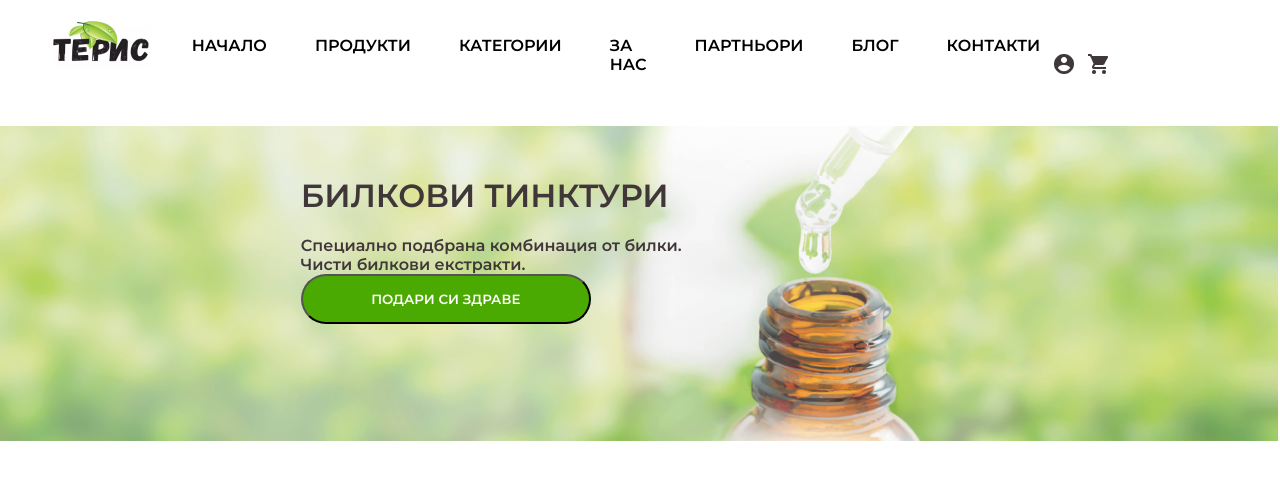
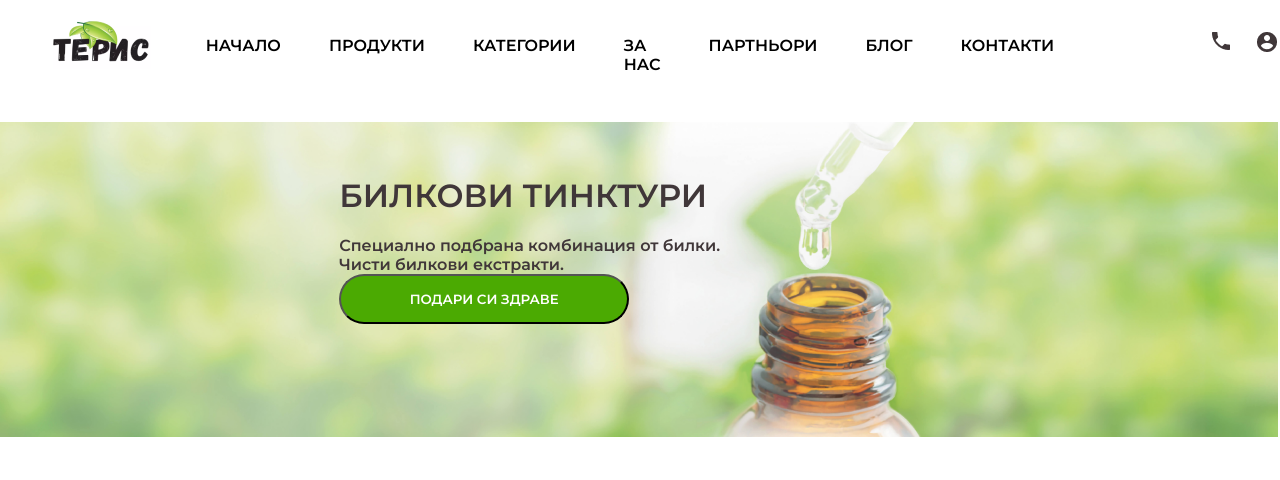
Before and after one commit to static1010/Bilkovi-React, a React (Create React App) app: page / in a window 1280 px wide. Shown: the top 480 px of the page. Built offline with nearby package versions, Linux system fonts and the light colour scheme.

Commit message:
add CSS GRID

```diff
--- a/src/components/MainPage/BtnMainPage.module.css
+++ b/src/components/MainPage/BtnMainPage.module.css
@@ -1,6 +1,6 @@
 .btn {
     position: absolute;
-    left: 23.5%;
+    left: 26.5%;
     top: 34.3%;
     background-color: #4baa02;
     color: hsl(0, 0%, 100%);
--- a/src/components/MainPage/MainPage.module.css
+++ b/src/components/MainPage/MainPage.module.css
@@ -13,7 +13,7 @@
 
 .divText {
     position: absolute;
-    left: 23.5%;
+    left: 26.5%;
     top: 19.3%;
     font-family: "Montserrat", sans-serif;
     font-weight: 600;
--- a/src/components/NavBarFolder/StoreImgNavBar.js
+++ b/src/components/NavBarFolder/StoreImgNavBar.js
@@ -4,7 +4,7 @@ import imgBag from "../../img/VectorBag.png";
 import classes from "./StoreImgNavBar.module.css";
 const StoreImgNavBar = () => {
     return ( <
-        div >
+        div className = { classes.container } >
         <
         img src = { imgPhone }
         alt = "Phone"
--- a/src/components/NavBarFolder/StoreImgNavBar.module.css
+++ b/src/components/NavBarFolder/StoreImgNavBar.module.css
@@ -1,8 +1,10 @@
-.phone {
-    margin-left: 15rem;
-    margin-top: 2rem;
-}
-
 img {
     padding-left: 14px;
 }
+
+.container {
+    display: grid;
+    grid-template-columns: 45% 45% 45%;
+    margin-left: 9rem;
+    margin-top: 2rem;
+}
```
